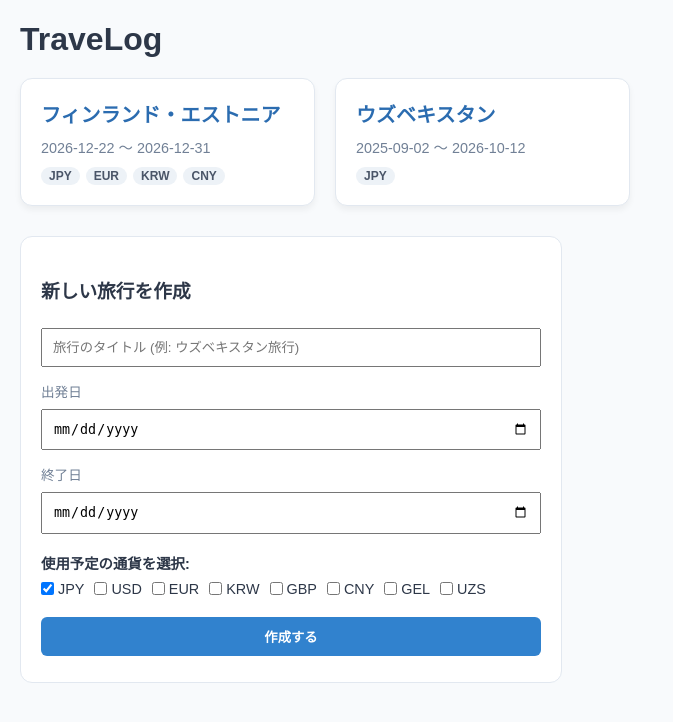
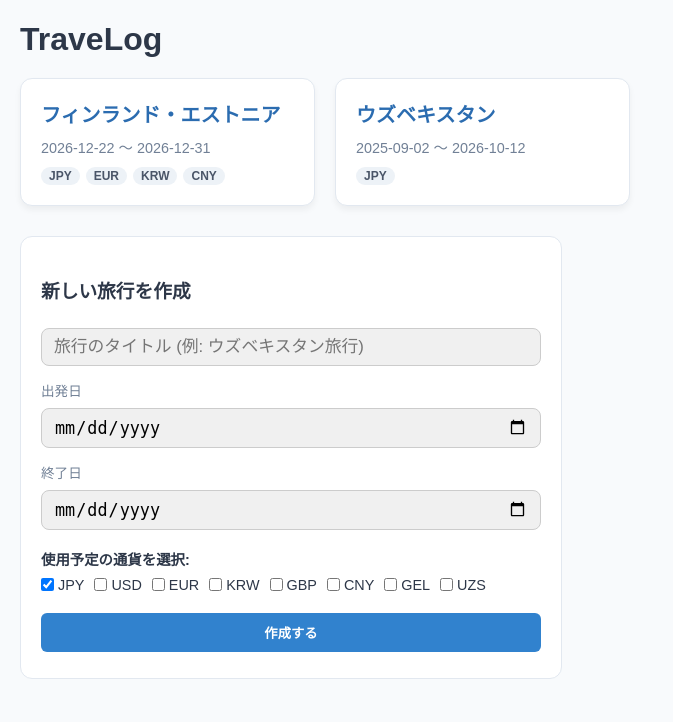
Before and after one commit to Shunsuke-Kajihara/TraveLog, a Flask app: page / in a window 1280 px wide. Shown: the top 722 px of the page, without its empty margins (0-673 px from the left). Run offline with Flask 3, Linux system fonts and the light colour scheme.

Commit message:
revise display of dates

```diff
--- a/templates/index.html
+++ b/templates/index.html
@@ -16,7 +16,18 @@
         .tag { background: #edf2f7; color: #4a5568; padding: 2px 8px; border-radius: 12px; font-size: 0.75em; font-weight: bold; }
 
         .add-form { background: white; padding: 20px; border-radius: 12px; border: 1px solid #e2e8f0; max-width: 500px; }
-        .add-form input[type="text"], .add-form input[type="date"], .add-form button { margin: 6px 0; padding: 10px; width: 100%; box-sizing: border-box; }
+        .add-form input[type="text"],
+        .add-form input[type="date"] {
+        margin: 6px 0;
+        padding: 8px 12px; /* 上下の余白をスッキリさせる */
+        width: 100%;
+        box-sizing: border-box; /* はみ出しを防ぐ */
+        font-size: 1.05rem; /* 日付の文字を大きく */
+        border: 1px solid #ccc;
+        border-radius: 8px;
+        background-color: #f0f0f0; /* グレーの背景 */
+        }
+        .add-form button { margin: 6px 0; padding: 10px; width: 100%; box-sizing: border-box; }
         .checkbox-group { display: flex; gap: 12px; flex-wrap: wrap; margin: 12px 0; }
         .checkbox-label { font-size: 0.95em; cursor: pointer; display: inline-flex; align-items: center; gap: 6px; }
         .checkbox-label input[type="checkbox"] { width: auto; margin: 0; }
```
